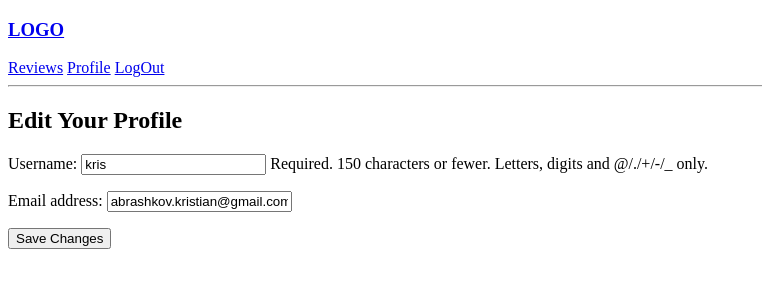
After one commit to KristiyanAbrashkov/RestaurantSite_project, a Django app: page /edit-profile/ in a window 1280 px wide. The commit adds this page. Shown: the top 300 px of the page, without its empty margins (0-762 px from the left). Run offline with Django 5.2, Linux system fonts and the light colour scheme; a user stored in the database is signed in.

Commit message:
Добавяне на опция за редактиране на акунт
Опростих малко createReview като използавах objects.create(). Създадох опция за редактиране на акаунт, като за сега можа само потребителското име и имейла да се редактират, добавих да има и био и снимка в профила на човек

```diff
--- a/myproject/myapp/forms.py
+++ b/myproject/myapp/forms.py
@@ -1,8 +1,23 @@
 from django.forms import ModelForm
 from .models import Review
+from django.contrib.auth.forms import UserCreationForm
+from django.contrib.auth.models import User
+from django import forms
 
 class ReviewForm(ModelForm):
     class Meta:
         model = Review
         fields = '__all__'
         exclude = ['author']
+
+class CustomUserCreationForm(UserCreationForm):
+    email = forms.EmailField(required=True)
+
+    class Meta:
+        model = User
+        fields = ['username', 'email', 'password1', 'password2']
+
+class UserForm(ModelForm):
+    class Meta:
+        model = User
+        fields = ['username', 'email']
--- /dev/null
+++ b/myproject/myapp/templates/myapp/edit_profile.html
@@ -0,0 +1,12 @@
+{% extends 'main.html' %}
+
+{% block content %}
+<h2>Edit Your Profile</h2>
+
+<form method="POST">
+    {% csrf_token %}
+    {{ form.as_p }}
+
+    <button type="submit">Save Changes</button>
+</form>
+{% endblock %}
--- a/myproject/myapp/urls.py
+++ b/myproject/myapp/urls.py
@@ -6,6 +6,7 @@ urlpatterns = [
     path('logout/', views.logoutUser, name = 'logout'),
     path('register/', views.registerUser, name = 'register'),
     path('profile/<str:pk>/', views.userProfile, name = 'user-profile'),
+    path('edit-profile/', views.updateProfile, name = 'edit-profile'),
     path('', views.home, name = 'home'),
     path('reviews/', views.reviews, name = 'reviews'),
     path('create-review/', views.createReview, name = 'create-review'),
--- a/myproject/myapp/views.py
+++ b/myproject/myapp/views.py
@@ -6,7 +6,7 @@ from django.contrib.auth.models import User
 from django.contrib.auth import authenticate, login, logout
 from django.contrib.auth.forms import UserCreationForm
 from .models import Review
-from .forms import ReviewForm
+from .forms import ReviewForm, UserForm
 
 # Create your views here.
 
@@ -74,12 +74,12 @@ def createReview(request):
     form = ReviewForm()
 
     if request.method == 'POST':
-        form = ReviewForm(request.POST)
-        if form.is_valid:
-            review = form.save(commit=False)
-            review.author = request.user
-            review.save()
-            return redirect('reviews')
+        Review.objects.create(
+        author = request.user,
+        main_review = request.POST.get('main_review'),
+        description = request.POST.get('description'),
+        )
+        return redirect('reviews')
 
     context = {'form':form}
     return render(request, 'myapp/review_form.html', context)
@@ -111,3 +111,15 @@ def deleteReview(request, pk):
         review.delete()
         return redirect('reviews')
     return render(request, 'myapp/delete.html', {'obj': review})
+
+@login_required(login_url = 'login')
+def updateProfile(request):
+    user = request.user
+    form = UserForm(instance=user)
+
+    if request.method == 'POST':
+        form = UserForm(request.POST,instance=user)
+        if form.is_valid:
+            form.save()
+            return redirect('user-profile', pk=user.id)
+    return render(request, 'myapp/edit_profile.html', {'form':form})
--- a/myproject/templates/navbar.html
+++ b/myproject/templates/navbar.html
@@ -4,6 +4,7 @@
 
 <a href="{% url 'reviews' %}">Reviews</a>
 {% if request.user.is_authenticated %}
+<a href="{% url 'user-profile' request.user.id %}">Profile</a>
 <a href="{% url 'logout' %}">LogOut</a>
 {% else %}
 <a href="{% url 'login' %}">LogIn</a>
```
Also changed, not shown: myproject/myapp/templates/myapp/profile.html (+23 -0 lines), myproject/db.sqlite3.
